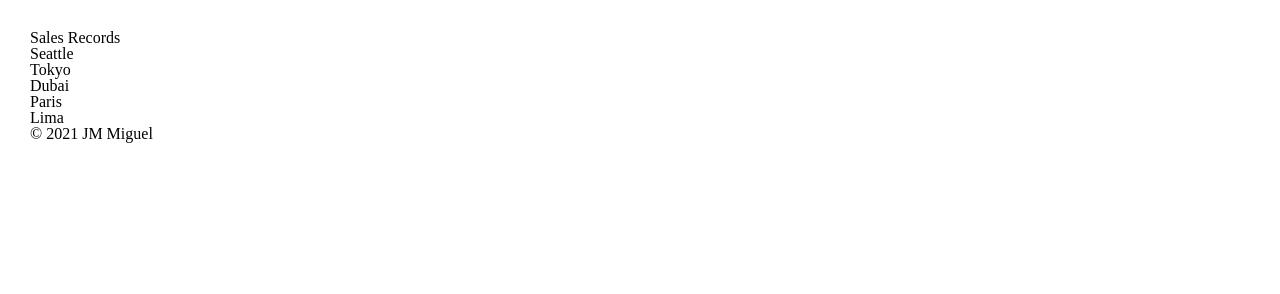
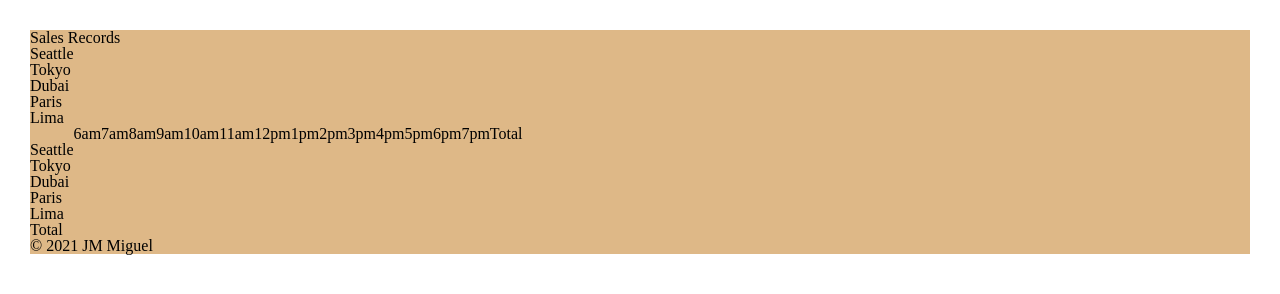
Before and after one commit to jamiguel23/cookie-stand, a plain HTML site: page sales.html in a window 1280 px wide. Drawn offline with Linux system fonts and the light colour scheme.

Commit message:
added table to sales.html, added basic styling in CSS, added commecnted out notes of expected behavior

```diff
--- a/css/style.css
+++ b/css/style.css
@@ -1,3 +1,8 @@
 * {
   margin: 30px;
 }
+
+main {
+  background-color: burlywood;
+
+}
--- a/js/app.js
+++ b/js/app.js
@@ -6,7 +6,7 @@ console.log('hello');
 
 // created operation hours variable
 let hours = ['6am', '7am', '8am', '9am', '10am', '11am', '12pm', '1pm', '2pm', '3pm', '4pm', '5pm', '6pm', '7pm'];
-console.log(hours);
+// console.log(hours);
 
 const seattleList = document.getElementById('seattle-list');
 const tokyoList = document.getElementById('tokyo-list');
--- a/sales.html
+++ b/sales.html
@@ -15,7 +15,48 @@
         <ul id="paris-list">Paris</ul>
         <ul id="lima-list">Lima</ul>
 
-
+        <table>
+            <thead>
+              <tr>
+                <th></th>
+                <th>6am</th>
+                <th>7am</th>
+                <th>8am</th>
+                <th>9am</th>
+                <th>10am</th>
+                <th>11am</th>
+                <th>12pm</th>
+                <th>1pm</th>
+                <th>2pm</th>
+                <th>3pm</th>
+                <th>4pm</th>
+                <th>5pm</th>
+                <th>6pm</th>
+                <th>7pm</th>
+                <th>Total</th>
+              </tr>
+            </thead>
+            <tfoot>
+              <tr>
+                <td>Seattle</td>
+            </tr>
+            <tr>
+                <td>Tokyo</td>
+            </tr>
+            <tr>
+                <td>Dubai</td>
+            </tr>
+            <tr>
+                <td>Paris</td>
+            </tr>
+            <tr>
+                <td>Lima</td>
+            </tr>
+            <tr>
+                <td>Total</td>
+            </tr>
+            </tfoot>
+          </table>
     <footer>
         &copy 2021 JM Miguel
     </footer>
```
